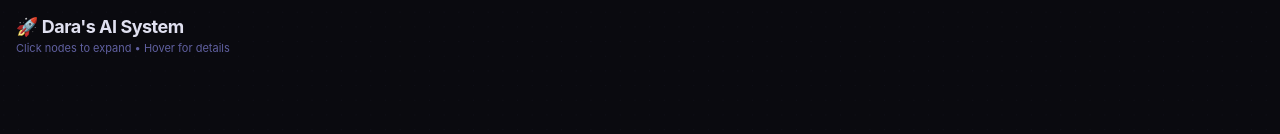
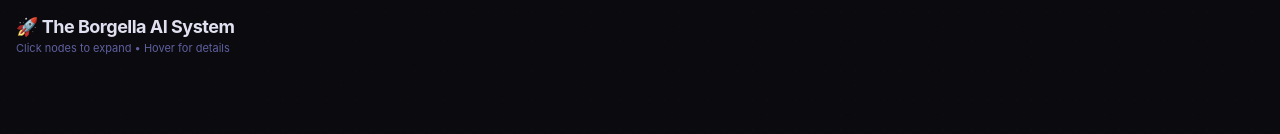
Before and after one commit to daracfitzgerald/system-diagram, a React (Vite) app: page / in a window 1280 px wide. Shown: the top 134 px of the page. Built offline with nearby package versions, Linux system fonts and the light colour scheme.

Commit message:
Rename title to The Borgella AI System

```diff
--- a/src/App.jsx
+++ b/src/App.jsx
@@ -116,7 +116,7 @@ function App() {
         gap: 4,
       }}>
         <h1 style={{ fontSize: 18, fontWeight: 700, color: '#e0e0f0', letterSpacing: '-0.5px' }}>
-          🚀 Dara's AI System
+          🚀 The Borgella AI System
         </h1>
         <p style={{ fontSize: 11, color: '#6060a0' }}>Click nodes to expand • Hover for details</p>
       </div>
```
